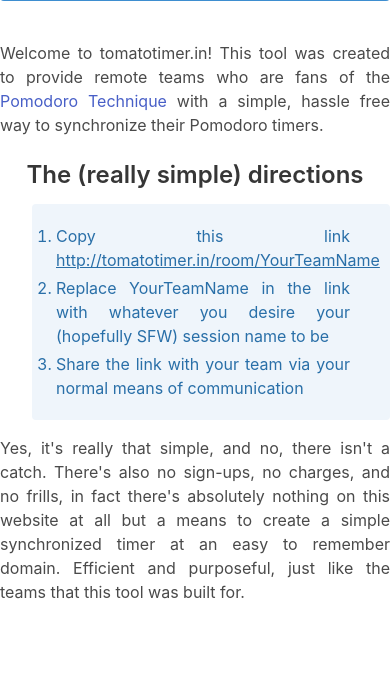
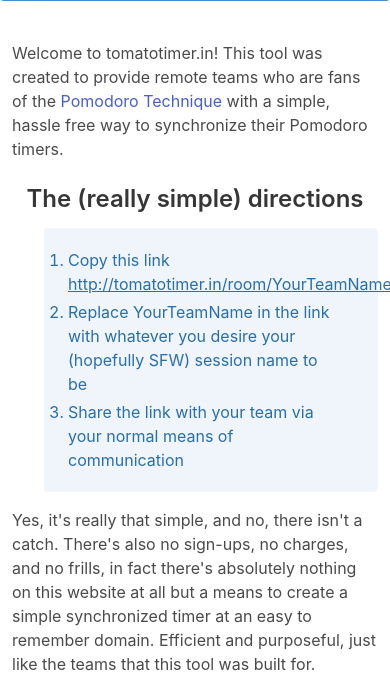
Before and after one commit to AirikWarren/pomodoro-backend, a Flask app: page / in a window 390 px wide. Shown: the part 181-873 px from the top of the page. Before the commit the page ends 780 px from the top, so only its background shows below. Run offline with Flask 2, Linux system fonts and the light colour scheme.

Commit message:
bumped up the x margin so that the text isn't so scrunched on mobile

```diff
--- a/app/templates/base.html
+++ b/app/templates/base.html
@@ -46,7 +46,7 @@
         <a href="mailto:airikwarren@gmail.com" class="column is-4">Contact</a>
     </nav>
     </div>
-    <section class="container has-text-centered py-4">
+    <section class="container has-text-centered py-4 mx-3">
     <div class="content">
     {%block content%}
     {%endblock%}
--- a/app/templates/index.html
+++ b/app/templates/index.html
@@ -1,10 +1,10 @@
 {% extends "base.html" %}
 
 {% block content %}
-<div class="block has-text-justified">
+<div class="block has-text-left">
     <p>Welcome to tomatotimer.in! This tool was created to provide remote teams who are fans of the <a href="https://en.wikipedia.org/wiki/Pomodoro_Technique">Pomodoro Technique</a> with a simple, hassle free way to synchronize their Pomodoro timers. </p>
 </div>
-<div class="block has-text-justified">
+<div class="block has-text-left">
     <h3 class="has-text-centered">The (really simple) directions</h3>
     <ol class="notification is-info is-light" type="1">
         <li>Copy this link <a href='http://tomatotimer.in/room/YourTeamName' target='_blank' class='url'>http://tomatotimer.in/room/YourTeamName</a></li>
```
